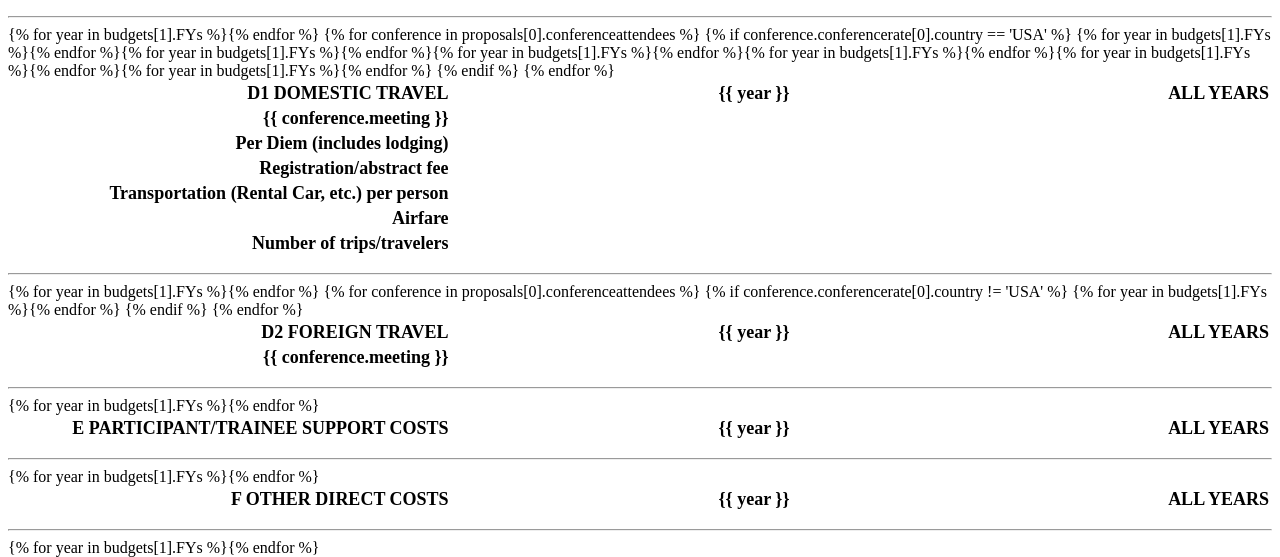
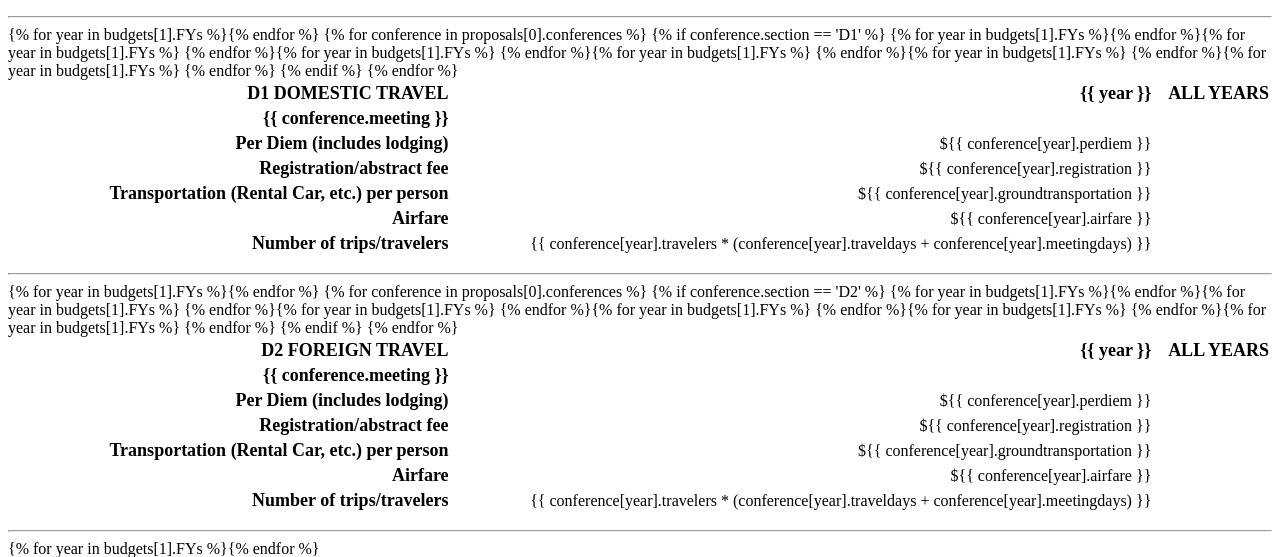
Before and after one commit to tthatcher95/Astro-Budget-Site, a PHP site: page /views/proposal-budget-details.html in a window 1280 px wide. Shown: the part 606-1163 px from the top of the page. Run offline with PHP 8.4, Linux system fonts and the light colour scheme; lists and menus that the app fills with data are empty.

Commit message:
Added travel output to budget details
git-svn-id: http://subversion.wr.usgs.gov/repos/web/budget-proposals@7060 a6478e1e-ec95-11dc-b814-c3d4bc21ddcb

```diff
--- a/htdocs/views/proposal-budget-details.html
+++ b/htdocs/views/proposal-budget-details.html
@@ -44,14 +44,19 @@
 
           <table width=100%><tr><th align="left" width="35%">D1 DOMESTIC TRAVEL</th>
           {% for year in budgets[1].FYs %}<th>{{ year }}</th>{% endfor %}<th>ALL YEARS</th></tr>
-          {% for conference in proposals[0].conferenceattendees %}
-          {% if conference.conferencerate[0].country == 'USA' %}
+          {% for conference in proposals[0].conferences %}
+          {% if conference.section == 'D1' %}
           <tr><th>{{ conference.meeting }}</th>{% for year in budgets[1].FYs %}<td></td>{% endfor %}<td></td></tr>
-          <tr><th>Per Diem (includes lodging)</th>{% for year in budgets[1].FYs %}<td></td>{% endfor %}<td></td></tr>
-          <tr><th>Registration/abstract fee</th>{% for year in budgets[1].FYs %}<td></td>{% endfor %}<td></td></tr>
-          <tr><th>Transportation (Rental Car, etc.) per person</th>{% for year in budgets[1].FYs %}<td></td>{% endfor %}<td></td></tr>
-          <tr><th>Airfare</th>{% for year in budgets[1].FYs %}<td></td>{% endfor %}<td></td></tr>
-          <tr><th>Number of trips/travelers</th>{% for year in budgets[1].FYs %}<td></td>{% endfor %}<td></td></tr>
+          <tr><th>Per Diem (includes lodging)</th>{% for year in budgets[1].FYs %}
+            <td align="right">${{ conference[year].perdiem }}</td>{% endfor %}<td></td></tr>
+          <tr><th>Registration/abstract fee</th>{% for year in budgets[1].FYs %}
+            <td align="right">${{ conference[year].registration }}</td>{% endfor %}<td></td></tr>
+          <tr><th>Transportation (Rental Car, etc.) per person</th>{% for year in budgets[1].FYs %}
+            <td align="right">${{ conference[year].groundtransportation }}</td>{% endfor %}<td></td></tr>
+          <tr><th>Airfare</th>{% for year in budgets[1].FYs %}
+            <td align="right">${{ conference[year].airfare }} </td>{% endfor %}<td></td></tr>
+          <tr><th>Number of trips/travelers</th>{% for year in budgets[1].FYs %}
+            <td align="right">{{ conference[year].travelers * (conference[year].traveldays + conference[year].meetingdays) }}</td>{% endfor %}<td></td></tr>
           {% endif %}
           {% endfor %}
           </table>
@@ -59,10 +64,19 @@
 
           <table width=100%><tr><th align="left" width="35%">D2 FOREIGN TRAVEL</th>
           {% for year in budgets[1].FYs %}<th>{{ year }}</th>{% endfor %}<th>ALL YEARS</th></tr>
-          {% for conference in proposals[0].conferenceattendees %}
-          {% if conference.conferencerate[0].country != 'USA' %}
+          {% for conference in proposals[0].conferences %}
+          {% if conference.section == 'D2' %}
           <tr><th>{{ conference.meeting }}</th>{% for year in budgets[1].FYs %}<td></td>{% endfor %}<td></td></tr>
-
+          <tr><th>Per Diem (includes lodging)</th>{% for year in budgets[1].FYs %}
+            <td align="right">${{ conference[year].perdiem }}</td>{% endfor %}<td></td></tr>
+          <tr><th>Registration/abstract fee</th>{% for year in budgets[1].FYs %}
+            <td align="right">${{ conference[year].registration }}</td>{% endfor %}<td></td></tr>
+          <tr><th>Transportation (Rental Car, etc.) per person</th>{% for year in budgets[1].FYs %}
+            <td align="right">${{ conference[year].groundtransportation }}</td>{% endfor %}<td></td></tr>
+          <tr><th>Airfare</th>{% for year in budgets[1].FYs %}
+            <td align="right">${{ conference[year].airfare }} </td>{% endfor %}<td></td></tr>
+          <tr><th>Number of trips/travelers</th>{% for year in budgets[1].FYs %}
+            <td align="right">{{ conference[year].travelers * (conference[year].traveldays + conference[year].meetingdays) }}</td>{% endfor %}<td></td></tr>
           {% endif %}
           {% endfor %}
           </table>
```
Also changed, not shown: htdocs/index.php (+29 -5 lines).
